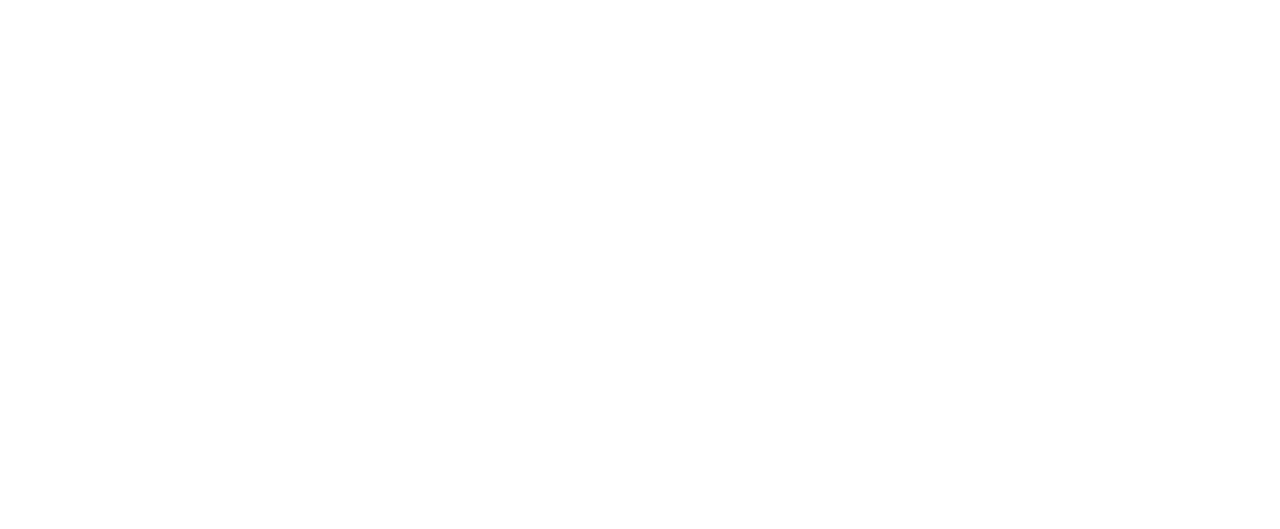
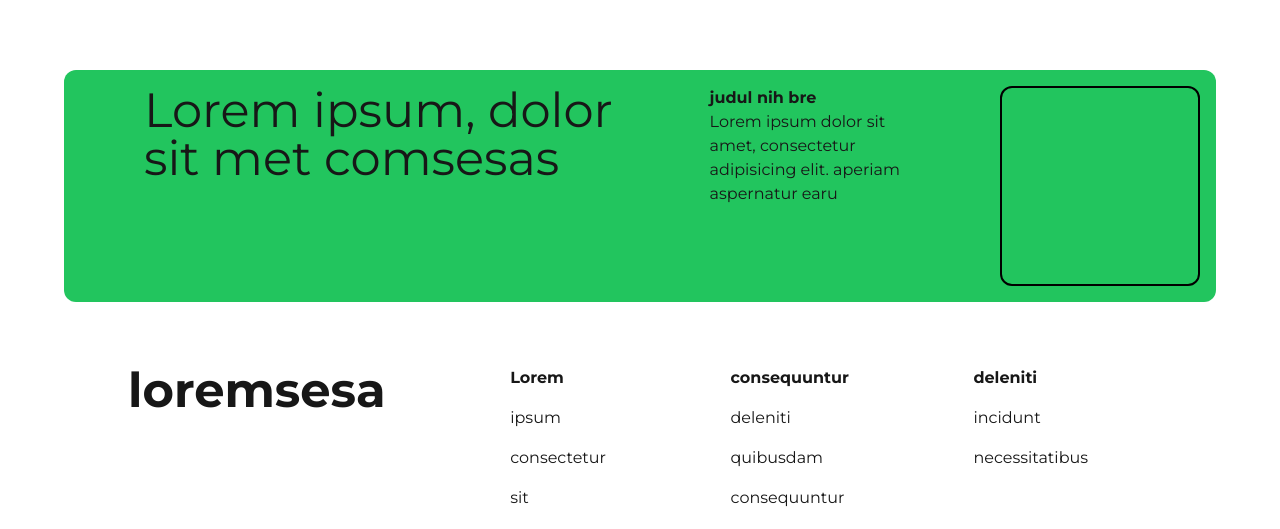
Before and after one commit to zaadevofc/smakda, a Next.js app: page / in a window 1280 px wide. Shown: the part 9753-10282 px from the top of the page. Before the commit the page ends 9823 px from the top, so only its background shows below. Built offline with nearby package versions, Linux system fonts and the light colour scheme.

Commit message:
kelar cooooooooy

```diff
--- a/src/app/page.tsx
+++ b/src/app/page.tsx
@@ -569,6 +569,57 @@
             </div>
           </div>
         </section>
+        <section className='flex flex-col px-16 gap-16'>
+          <div className="flex justify-between pl-16 bg-green-500 rounded-xl">
+            <div className="m-4 flex justify-between">
+              <div className="text-5xl w-[45%] ">
+                Lorem ipsum, dolor sit met comsesas
+              </div>
+              <div className="flex flex-col w-[200px]">
+                <div className="font-bold">
+                  judul nih bre
+                </div>
+                <div className="">
+                  Lorem ipsum dolor sit amet, consectetur adipisicing elit. aperiam aspernatur earu
+                </div>
+              </div>
+              <div className="size-[200px] border-2 border-black rounded-xl"></div>
+            </div>
+          </div>
+          <div className="flex pl-16 items-start justify-between">
+            <div className="flex flex-col gap-4">
+              <div className="text-5xl font-bold">
+                loremsesa
+              </div>
+              <div className="flex">
+                <div className=""></div>
+                <div className=""></div>
+                <div className=""></div>
+                <div className=""></div>
+              </div>
+            </div>
+            <div className="flex flex-col gap-4">
+              <div className="font-bold">Lorem</div>
+              <div className="">ipsum</div>
+              <div className="">consectetur</div>
+              <div className="">sit</div>
+              <div className="">adipisicing</div>
+            </div>
+            <div className="flex flex-col gap-4">
+              <div className="font-bold">consequuntur</div>
+              <div className="">deleniti</div>
+              <div className="">quibusdam</div>
+              <div className="">consequuntur</div>
+              <div className="">atque</div>
+            </div>
+            <div className="flex flex-col gap-4">
+              <div className="font-bold">deleniti</div>
+              <div className="">incidunt</div>
+              <div className="">necessitatibus</div>
+            </div>
+            <div className="text-white">.</div>
+          </div>
+        </section>
       </main>
     </>
   )
```
